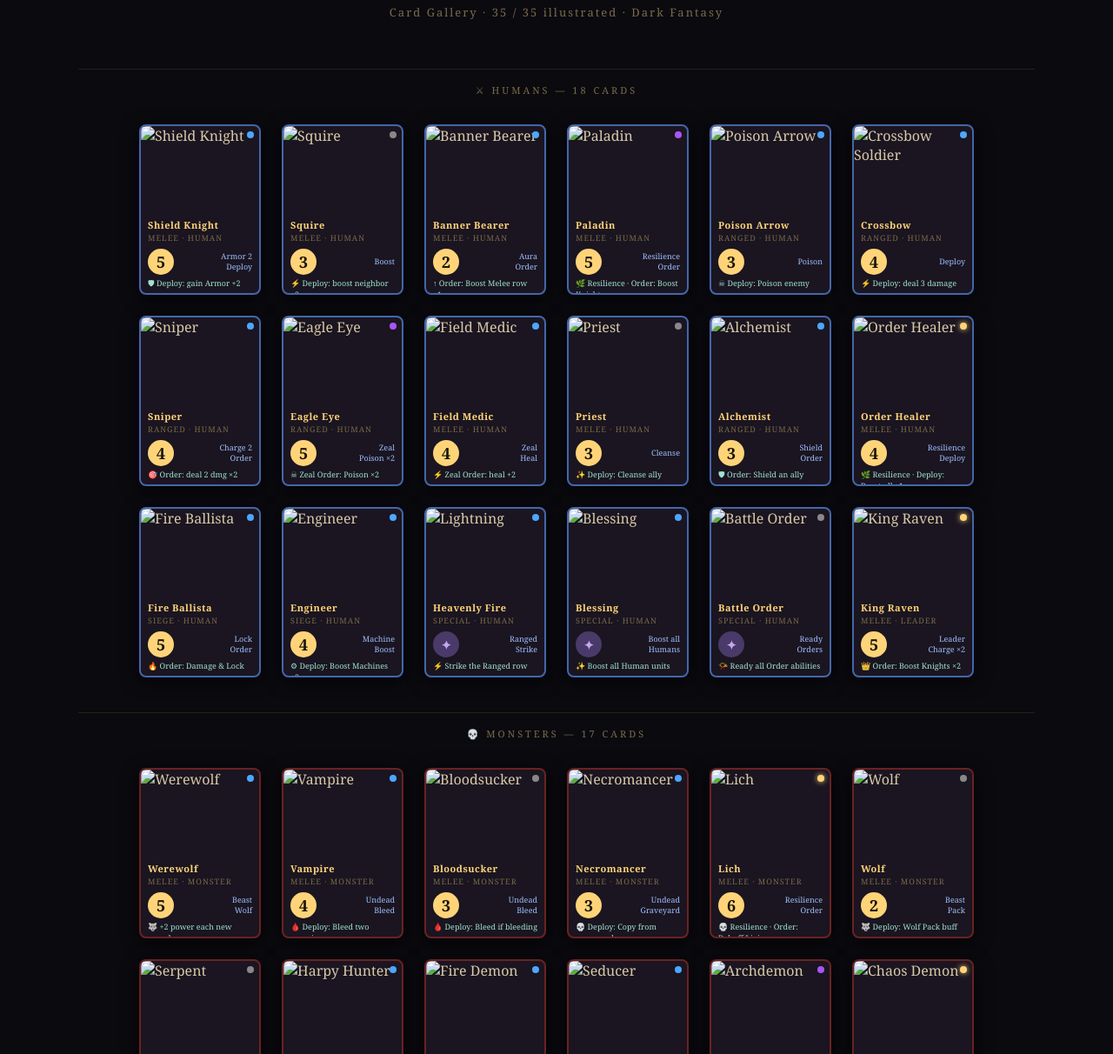
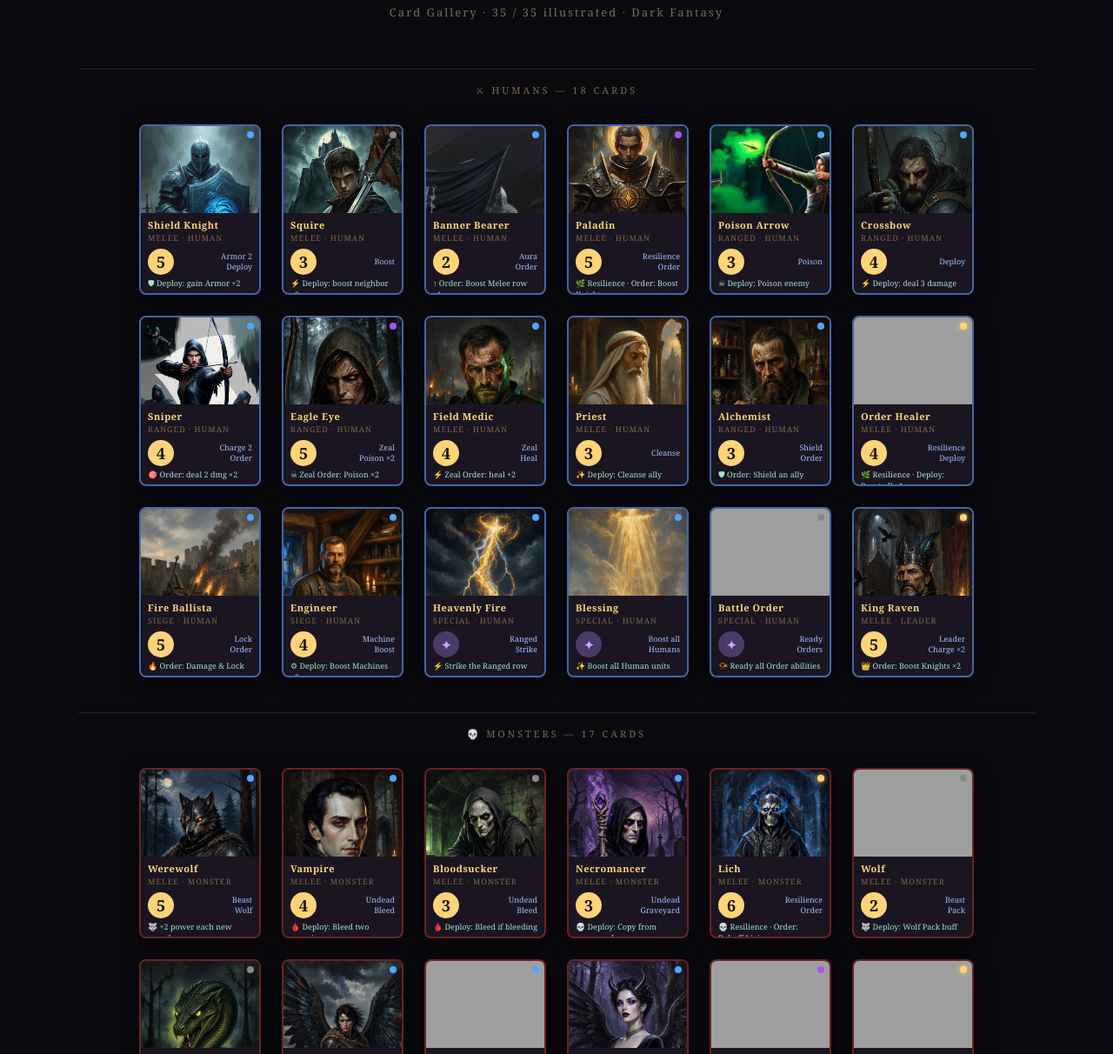
Before and after one commit to Gryphon999/blood-wolf, a website: page public/card-gallery.html in a window 1280 px wide. Shown: the part 81-1293 px from the top of the page at 87% size. Drawn offline with Linux system fonts and the light colour scheme; the site is published under a folder, as on GitHub Pages, so addresses that start at the root find nothing.

Commit message:
fix: relative asset paths so the game works from a subfolder (GitHub Pages)
Co-Authored-By: Claude Sonnet 5 <noreply@anthropic.com>

```diff
--- a/public/card-gallery.html
+++ b/public/card-gallery.html
@@ -152,7 +152,7 @@
   <!-- Shield Knight -->
   <div class="card faction-humans">
     <div class="rarity-dot rarity-rare"></div>
-    <img class="card-art" src="/assets/cards/shield_knight.jpg" alt="Shield Knight">
+    <img class="card-art" src="./assets/cards/shield_knight.jpg" alt="Shield Knight">
     <div class="card-body">
       <div class="card-name">Shield Knight</div>
       <div class="card-type">Melee · Human</div>
@@ -167,7 +167,7 @@
   <!-- Squire -->
   <div class="card faction-humans">
     <div class="rarity-dot rarity-common"></div>
-    <img class="card-art" src="/assets/cards/squire.jpg" alt="Squire">
+    <img class="card-art" src="./assets/cards/squire.jpg" alt="Squire">
     <div class="card-body">
       <div class="card-name">Squire</div>
       <div class="card-type">Melee · Human</div>
@@ -182,7 +182,7 @@
   <!-- Banner Bearer -->
   <div class="card faction-humans">
     <div class="rarity-dot rarity-rare"></div>
-    <img class="card-art" src="/assets/cards/banner.jpg" alt="Banner Bearer">
+    <img class="card-art" src="./assets/cards/banner.jpg" alt="Banner Bearer">
     <div class="card-body">
       <div class="card-name">Banner Bearer</div>
       <div class="card-type">Melee · Human</div>
@@ -197,7 +197,7 @@
   <!-- Paladin -->
   <div class="card faction-humans">
     <div class="rarity-dot rarity-epic"></div>
-    <img class="card-art" src="/assets/cards/paladin.jpg" alt="Paladin">
+    <img class="card-art" src="./assets/cards/paladin.jpg" alt="Paladin">
     <div class="card-body">
       <div class="card-name">Paladin</div>
       <div class="card-type">Melee · Human</div>
@@ -212,7 +212,7 @@
   <!-- Poison Arrow -->
   <div class="card faction-humans">
     <div class="rarity-dot rarity-rare"></div>
-    <img class="card-art" src="/assets/cards/poison_arrow.jpg" alt="Poison Arrow">
+    <img class="card-art" src="./assets/cards/poison_arrow.jpg" alt="Poison Arrow">
     <div class="card-body">
       <div class="card-name">Poison Arrow</div>
       <div class="card-type">Ranged · Human</div>
@@ -227,7 +227,7 @@
   <!-- Crossbow -->
   <div class="card faction-humans">
     <div class="rarity-dot rarity-rare"></div>
-    <img class="card-art" src="/assets/cards/crossbow.jpg" alt="Crossbow Soldier">
+    <img class="card-art" src="./assets/cards/crossbow.jpg" alt="Crossbow Soldier">
     <div class="card-body">
       <div class="card-name">Crossbow</div>
       <div class="card-type">Ranged · Human</div>
@@ -242,7 +242,7 @@
   <!-- Sniper -->
   <div class="card faction-humans">
     <div class="rarity-dot rarity-rare"></div>
-    <img class="card-art" src="/assets/cards/sniper.jpg" alt="Sniper">
+    <img class="card-art" src="./assets/cards/sniper.jpg" alt="Sniper">
     <div class="card-body">
       <div class="card-name">Sniper</div>
       <div class="card-type">Ranged · Human</div>
@@ -257,7 +257,7 @@
   <!-- Eagle Eye -->
   <div class="card faction-humans">
     <div class="rarity-dot rarity-epic"></div>
-    <img class="card-art" src="/assets/cards/eagle_eye.jpg" alt="Eagle Eye">
+    <img class="card-art" src="./assets/cards/eagle_eye.jpg" alt="Eagle Eye">
     <div class="card-body">
       <div class="card-name">Eagle Eye</div>
       <div class="card-type">Ranged · Human</div>
@@ -272,7 +272,7 @@
   <!-- Field Medic -->
   <div class="card faction-humans">
     <div class="rarity-dot rarity-rare"></div>
-    <img class="card-art" src="/assets/cards/field_medic.jpg" alt="Field Medic">
+    <img class="card-art" src="./assets/cards/field_medic.jpg" alt="Field Medic">
     <div class="card-body">
       <div class="card-name">Field Medic</div>
       <div class="card-type">Melee · Human</div>
@@ -287,7 +287,7 @@
   <!-- Priest -->
   <div class="card faction-humans">
     <div class="rarity-dot rarity-common"></div>
-    <img class="card-art" src="/assets/cards/priest.jpg" alt="Priest">
+    <img class="card-art" src="./assets/cards/priest.jpg" alt="Priest">
     <div class="card-body">
       <div class="card-name">Priest</div>
       <div class="card-type">Melee · Human</div>
@@ -302,7 +302,7 @@
   <!-- Alchemist -->
   <div class="card faction-humans">
     <div class="rarity-dot rarity-rare"></div>
-    <img class="card-art" src="/assets/cards/alchemist.jpg" alt="Alchemist">
+    <img class="card-art" src="./assets/cards/alchemist.jpg" alt="Alchemist">
     <div class="card-body">
       <div class="card-name">Alchemist</div>
       <div class="card-type">Ranged · Human</div>
@@ -317,7 +317,7 @@
   <!-- Order Healer -->
   <div class="card faction-humans">
     <div class="rarity-dot rarity-legend"></div>
-    <img class="card-art" src="/assets/cards/order_healer.jpg" alt="Order Healer">
+    <img class="card-art" src="./assets/cards/order_healer.jpg" alt="Order Healer">
     <div class="card-body">
       <div class="card-name">Order Healer</div>
       <div class="card-type">Melee · Human</div>
@@ -332,7 +332,7 @@
   <!-- Ballista -->
   <div class="card faction-humans">
     <div class="rarity-dot rarity-rare"></div>
-    <img class="card-art" src="/assets/cards/ballista.jpg" alt="Fire Ballista">
+    <img class="card-art" src="./assets/cards/ballista.jpg" alt="Fire Ballista">
     <div class="card-body">
       <div class="card-name">Fire Ballista</div>
       <div class="card-type">Siege · Human</div>
@@ -347,7 +347,7 @@
   <!-- Engineer -->
   <div class="card faction-humans">
     <div class="rarity-dot rarity-rare"></div>
-    <img class="card-art" src="/assets/cards/engineer.jpg" alt="Engineer">
+    <img class="card-art" src="./assets/cards/engineer.jpg" alt="Engineer">
     <div class="card-body">
       <div class="card-name">Engineer</div>
       <div class="card-type">Siege · Human</div>
@@ -362,7 +362,7 @@
   <!-- Lightning (Special) -->
   <div class="card faction-humans">
     <div class="rarity-dot rarity-rare"></div>
-    <img class="card-art" src="/assets/cards/lightning.jpg" alt="Lightning">
+    <img class="card-art" src="./assets/cards/lightning.jpg" alt="Lightning">
     <div class="card-body">
       <div class="card-name">Heavenly Fire</div>
       <div class="card-type">Special · Human</div>
@@ -377,7 +377,7 @@
   <!-- Blessing (Special) -->
   <div class="card faction-humans">
     <div class="rarity-dot rarity-rare"></div>
-    <img class="card-art" src="/assets/cards/blessing.jpg" alt="Blessing">
+    <img class="card-art" src="./assets/cards/blessing.jpg" alt="Blessing">
     <div class="card-body">
       <div class="card-name">Blessing</div>
       <div class="card-type">Special · Human</div>
@@ -392,7 +392,7 @@
   <!-- Battle Order (Special) -->
   <div class="card faction-humans">
     <div class="rarity-dot rarity-common"></div>
-    <img class="card-art" src="/assets/cards/battle_order.jpg" alt="Battle Order">
+    <img class="card-art" src="./assets/cards/battle_order.jpg" alt="Battle Order">
     <div class="card-body">
       <div class="card-name">Battle Order</div>
       <div class="card-type">Special · Human</div>
@@ -407,7 +407,7 @@
   <!-- King Raven (Leader) -->
   <div class="card faction-humans">
     <div class="rarity-dot rarity-legend"></div>
-    <img class="card-art" src="/assets/cards/king_raven.jpg" alt="King Raven">
+    <img class="card-art" src="./assets/cards/king_raven.jpg" alt="King Raven">
     <div class="card-body">
       <div class="card-name">King Raven</div>
       <div class="card-type">Melee · Leader</div>
@@ -424,7 +424,7 @@
   <!-- Werewolf -->
   <div class="card faction-monsters">
     <div class="rarity-dot rarity-rare"></div>
-    <img class="card-art" src="/assets/cards/werewolf.jpg" alt="Werewolf">
+    <img class="card-art" src="./assets/cards/werewolf.jpg" alt="Werewolf">
     <div class="card-body">
       <div class="card-name">Werewolf</div>
       <div class="card-type">Melee · Monster</div>
@@ -439,7 +439,7 @@
   <!-- Vampire -->
   <div class="card faction-monsters">
     <div class="rarity-dot rarity-rare"></div>
-    <img class="card-art" src="/assets/cards/vampire.jpg" alt="Vampire">
+    <img class="card-art" src="./assets/cards/vampire.jpg" alt="Vampire">
     <div class="card-body">
       <div class="card-name">Vampire</div>
       <div class="card-type">Melee · Monster</div>
@@ -454,7 +454,7 @@
   <!-- Bloodsucker -->
   <div class="card faction-monsters">
     <div class="rarity-dot rarity-common"></div>
-    <img class="card-art" src="/assets/cards/bloodsucker.jpg" alt="Bloodsucker">
+    <img class="card-art" src="./assets/cards/bloodsucker.jpg" alt="Bloodsucker">
     <div class="card-body">
       <div class="card-name">Bloodsucker</div>
       <div class="card-type">Melee · Monster</div>
@@ -469,7 +469,7 @@
   <!-- Necromancer -->
   <div class="card faction-monsters">
     <div class="rarity-dot rarity-rare"></div>
-    <img class="card-art" src="/assets/cards/necromancer.jpg" alt="Necromancer">
+    <img class="card-art" src="./assets/cards/necromancer.jpg" alt="Necromancer">
     <div class="card-body">
       <div class="card-name">Necromancer</div>
       <div class="card-type">Melee · Monster</div>
@@ -484,7 +484,7 @@
   <!-- Lich -->
   <div class="card faction-monsters">
     <div class="rarity-dot rarity-legend"></div>
-    <img class="card-art" src="/assets/cards/lich.jpg" alt="Lich">
+    <img class="card-art" src="./assets/cards/lich.jpg" alt="Lich">
     <div class="card-body">
       <div class="card-name">Lich</div>
       <div class="card-type">Melee · Monster</div>
@@ -499,7 +499,7 @@
   <!-- Wolf -->
   <div class="card faction-monsters">
     <div class="rarity-dot rarity-common"></div>
-    <img class="card-art" src="/assets/cards/wolf.jpg" alt="Wolf">
+    <img class="card-art" src="./assets/cards/wolf.jpg" alt="Wolf">
     <div class="card-body">
       <div class="card-name">Wolf</div>
       <div class="card-type">Melee · Monster</div>
@@ -514,7 +514,7 @@
   <!-- Serpent -->
   <div class="card faction-monsters">
     <div class="rarity-dot rarity-common"></div>
-    <img class="card-art" src="/assets/cards/serpent.jpg" alt="Serpent">
+    <img class="card-art" src="./assets/cards/serpent.jpg" alt="Serpent">
     <div class="card-body">
       <div class="card-name">Serpent</div>
       <div class="card-type">Ranged · Monster</div>
@@ -529,7 +529,7 @@
   <!-- Harpy Hunter -->
   <div class="card faction-monsters">
     <div class="rarity-dot rarity-rare"></div>
-    <img class="card-art" src="/assets/cards/harpy_hunter.jpg" alt="Harpy Hunter">
+    <img class="card-art" src="./assets/cards/harpy_hunter.jpg" alt="Harpy Hunter">
     <div class="card-body">
       <div class="card-name">Harpy Hunter</div>
       <div class="card-type">Ranged · Monster</div>
@@ -544,7 +544,7 @@
   <!-- Fire Demon -->
   <div class="card faction-monsters">
     <div class="rarity-dot rarity-rare"></div>
-    <img class="card-art" src="/assets/cards/fire_demon.jpg" alt="Fire Demon">
+    <img class="card-art" src="./assets/cards/fire_demon.jpg" alt="Fire Demon">
     <div class="card-body">
       <div class="card-name">Fire Demon</div>
       <div class="card-type">Siege · Monster</div>
@@ -559,7 +559,7 @@
   <!-- Seducer -->
   <div class="card faction-monsters">
     <div class="rarity-dot rarity-rare"></div>
-    <img class="card-art" src="/assets/cards/seducer.jpg" alt="Seducer">
+    <img class="card-art" src="./assets/cards/seducer.jpg" alt="Seducer">
     <div class="card-body">
       <div class="card-name">Seducer</div>
       <div class="card-type">Ranged · Monster</div>
@@ -574,7 +574,7 @@
   <!-- Archdemon -->
   <div class="card faction-monsters">
     <div class="rarity-dot rarity-epic"></div>
-    <img class="card-art" src="/assets/cards/archdemon.jpg" alt="Archdemon">
+    <img class="card-art" src="./assets/cards/archdemon.jpg" alt="Archdemon">
     <div class="card-body">
       <div class="card-name">Archdemon</div>
       <div class="card-type">Siege · Monster</div>
@@ -589,7 +589,7 @@
   <!-- Chaos Demon -->
   <div class="card faction-monsters">
     <div class="rarity-dot rarity-legend"></div>
-    <img class="card-art" src="/assets/cards/chaos_demon.jpg" alt="Chaos Demon">
+    <img class="card-art" src="./assets/cards/chaos_demon.jpg" alt="Chaos Demon">
     <div class="card-body">
       <div class="card-name">Chaos Demon</div>
       <div class="card-type">Siege · Monster</div>
@@ -604,7 +604,7 @@
   <!-- Ice Giant -->
   <div class="card faction-monsters">
     <div class="rarity-dot rarity-rare"></div>
-    <img class="card-art" src="/assets/cards/ice_giant.jpg" alt="Ice Giant">
+    <img class="card-art" src="./assets/cards/ice_giant.jpg" alt="Ice Giant">
     <div class="card-body">
       <div class="card-name">Ice Giant</div>
       <div class="card-type">Siege · Monster</div>
@@ -619,7 +619,7 @@
   <!-- Regen Troll -->
   <div class="card faction-monsters">
     <div class="rarity-dot rarity-legend"></div>
-    <img class="card-art" src="/assets/cards/regen_troll.jpg" alt="Regenerating Troll">
+    <img class="card-art" src="./assets/cards/regen_troll.jpg" alt="Regenerating Troll">
     <div class="card-body">
       <div class="card-name">Regen Troll</div>
       <div class="card-type">Siege · Monster</div>
@@ -634,7 +634,7 @@
   <!-- Darkness (Special) -->
   <div class="card faction-monsters">
     <div class="rarity-dot rarity-rare"></div>
-    <img class="card-art" src="/assets/cards/darkness.jpg" alt="Darkness">
+    <img class="card-art" src="./assets/cards/darkness.jpg" alt="Darkness">
     <div class="card-body">
       <div class="card-name">Darkness</div>
       <div class="card-type">Special · Monster</div>
@@ -649,7 +649,7 @@
   <!-- Blood Ritual (Special) -->
   <div class="card faction-monsters">
     <div class="rarity-dot rarity-rare"></div>
-    <img class="card-art" src="/assets/cards/blood_ritual.jpg" alt="Blood Ritual">
+    <img class="card-art" src="./assets/cards/blood_ritual.jpg" alt="Blood Ritual">
     <div class="card-body">
       <div class="card-name">Blood Ritual</div>
       <div class="card-type">Special · Monster</div>
@@ -664,7 +664,7 @@
   <!-- Fang Darkness (Leader) -->
   <div class="card faction-monsters">
     <div class="rarity-dot rarity-legend"></div>
-    <img class="card-art" src="/assets/cards/fang_darkness.jpg" alt="Fang Darkness">
+    <img class="card-art" src="./assets/cards/fang_darkness.jpg" alt="Fang Darkness">
     <div class="card-body">
       <div class="card-name">Fang Darkness</div>
       <div class="card-type">Melee · Leader</div>
--- a/src/ui/MusicEngine.js
+++ b/src/ui/MusicEngine.js
@@ -68,7 +68,7 @@ export function barNotes(theme, barIndex) {
 }
 
 // Audio files (placed in public/audio/) — used when available; procedural fallback otherwise
-const AUDIO_FILES = { battle: '/audio/battle.webm', menu: '/audio/menu.webm' };
+const AUDIO_FILES = { battle: './audio/battle.webm', menu: './audio/menu.webm' };
 let _audioEl = null;
 
 let bus = null;
--- a/src/ui/VoiceEngine.js
+++ b/src/ui/VoiceEngine.js
@@ -104,7 +104,7 @@ const _audioCache = new Map();
 
 function getAudio(id) {
   if (!_audioCache.has(id)) {
-    _audioCache.set(id, new Audio(`/audio/voices/${id}.mp3`));
+    _audioCache.set(id, new Audio(`./audio/voices/${id}.mp3`));
   }
   return _audioCache.get(id);
 }
--- a/src/ui/preloadAssets.js
+++ b/src/ui/preloadAssets.js
@@ -22,7 +22,7 @@ export function preloadCardAssets(scene) {
     'spy_scout',
   ];
   for (const key of jpgCards) {
-    scene.load.image(key, `/assets/cards/${key}.jpg`);
+    scene.load.image(key, `./assets/cards/${key}.jpg`);
   }
 
   const pngCards = [
@@ -32,11 +32,11 @@ export function preloadCardAssets(scene) {
     'blood_count', 'gargoyle', 'scorch_art',
   ];
   for (const key of pngCards) {
-    scene.load.image(key, `/assets/cards/${key}.png`);
+    scene.load.image(key, `./assets/cards/${key}.png`);
   }
 }
 
 export function preloadBattleAssets(scene) {
   preloadCardAssets(scene);
-  scene.load.image('battle_bg', '/assets/battle_bg.jpg');
+  scene.load.image('battle_bg', './assets/battle_bg.jpg');
 }
```
